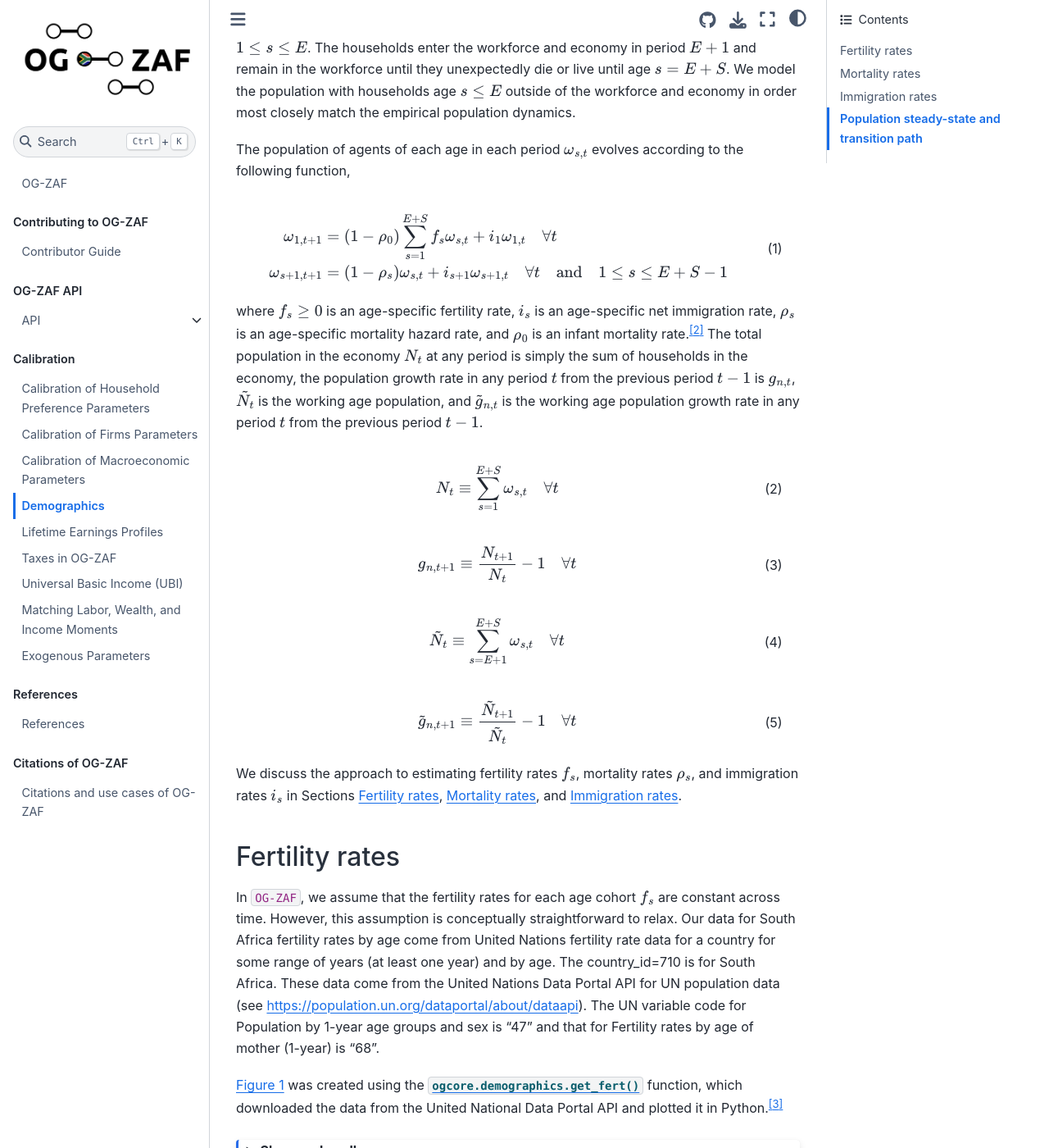
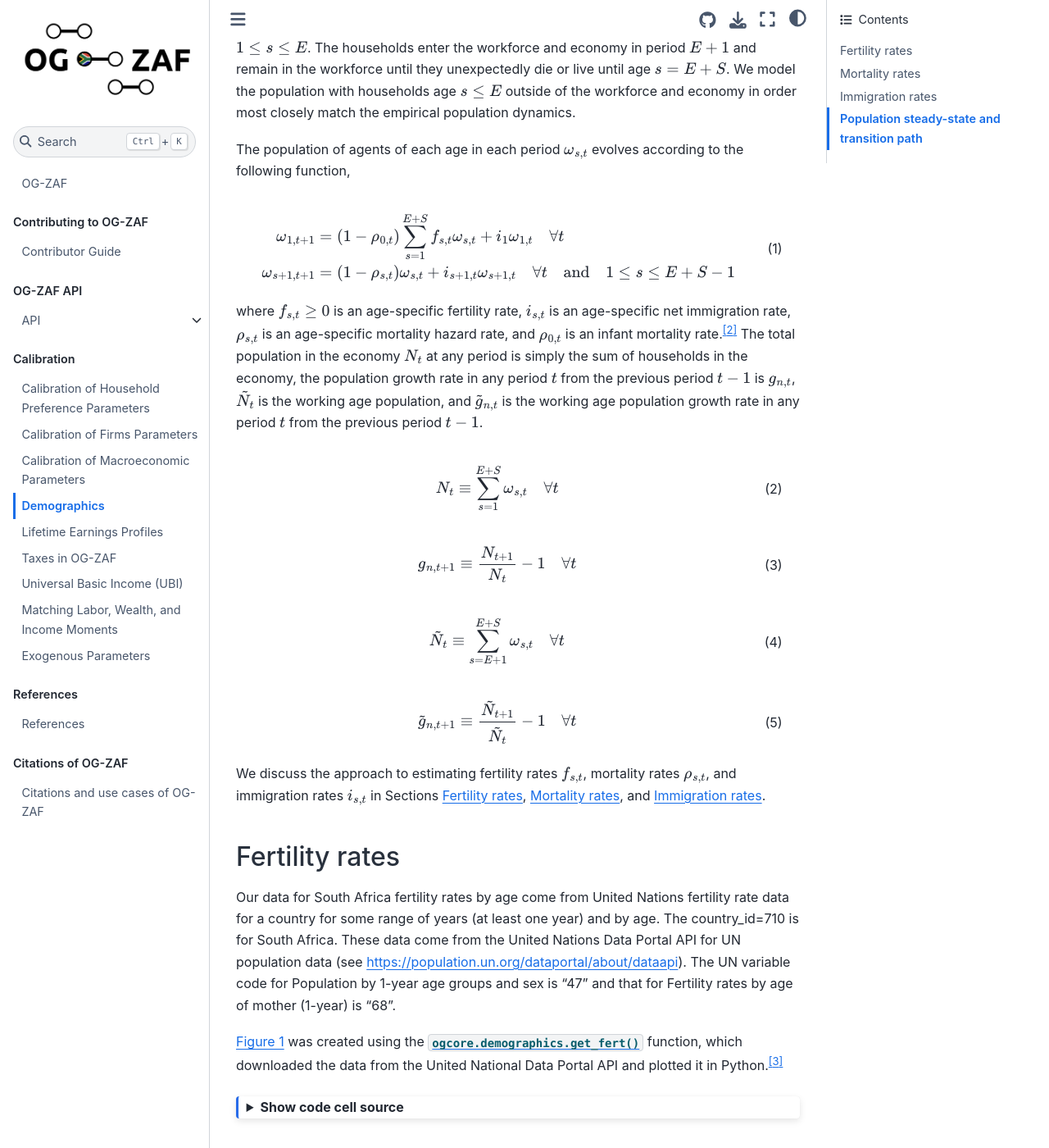
Before and after one commit to EAPD-DRB/OG-ZAF, a Jupyter Book: the page built from docs/book/content/calibration/demographics.md, in a window 1280 px wide and 1400 px high, scrolled down 525 px. Shown: the whole window at 82% size. Built offline with Jupyter Book 1.0.4 settings and Sphinx 7.4.7 and the Sphinx Book theme 1.1.4, drawn with Linux system fonts in a browser that asks for light colours; cross-references to code outside the pages are shown as plain code; some of the changed text lies outside the part shown.

Commit message:
update eqn's to note time varying demog params

````diff
--- a/docs/book/content/calibration/demographics.md
+++ b/docs/book/content/calibration/demographics.md
@@ -13,7 +13,7 @@ kernelspec:
 (Chap_Demog)=
 # Demographics
 
-We start the `OG-ZAF` section on modeling the household with a description of the demographics of the model. {cite}`Nishiyama:2015` and {cite}`DeBackerEtAl:2019` have recently shown that demographic dynamics are likely the biggest influence on macroeconomic time series, exhibiting more influence than fiscal variables or household preference parameters.
+Demographics are a key component of the macroeconmic model. {cite}`Nishiyama:2015` and {cite}`DeBackerEtAl:2019` have recently shown that demographic dynamics are likely the biggest influence on macroeconomic time series, exhibiting more influence than fiscal variables or household preference parameters.
 
 In this chapter, we characterize the equations and parameters that govern the transition dynamics of the population distribution by age. In `OG-ZAF`, we take the approach of taking mortality rates and fertility rates from outside estimates. But we estimate our immigration rates as residuals using the mortality rates, fertility rates, and at least two consecutive periods of population distribution data. This approach makes sense if one is modeling a country in which one is not confident in the immigration rate data. If the country has good immigration data, then the immigration residual approach we describe below can be skipped.
 
@@ -22,11 +22,11 @@ We define $\omega_{s,t}$ as the number of households of age $s$ alive at time $t
 The population of agents of each age in each period $\omega_{s,t}$ evolves according to the following function,
 ```{math}
   :label: EqPopLawofmotion
-    \omega_{1,t+1} &= (1 - \rho_0)\sum_{s=1}^{E+S} f_s\omega_{s,t} + i_1\omega_{1,t}\quad\forall t \\
-    \omega_{s+1,t+1} &= (1 - \rho_s)\omega_{s,t} + i_{s+1}\omega_{s+1,t}\quad\forall t\quad\text{and}\quad 1\leq s \leq E+S-1
+    \omega_{1,t+1} &= (1 - \rho_{0,t})\sum_{s=1}^{E+S} f_{s,t}\omega_{s,t} + i_1\omega_{1,t}\quad\forall t \\
+    \omega_{s+1,t+1} &= (1 - \rho_{s,t})\omega_{s,t} + i_{s+1,t}\omega_{s+1,t}\quad\forall t\quad\text{and}\quad 1\leq s \leq E+S-1
 ```
 
-where $f_s\geq 0$ is an age-specific fertility rate, $i_s$ is an age-specific net immigration rate, $\rho_s$ is an age-specific mortality hazard rate, and $\rho_0$ is an infant mortality rate.[^houseprob_note] The total population in the economy $N_t$ at any period is simply the sum of households in the economy, the population growth rate in any period $t$ from the previous period $t-1$ is $g_{n,t}$, $\tilde{N}_t$ is the working age population, and $\tilde{g}_{n,t}$ is the working age population growth rate in any period $t$ from the previous period $t-1$.
+where $f_{s,t}\geq 0$ is an age-specific fertility rate, $i_{s,t}$ is an age-specific net immigration rate, $\rho_{s,t}$ is an age-specific mortality hazard rate, and $\rho_{0,t}$ is an infant mortality rate.[^houseprob_note] The total population in the economy $N_t$ at any period is simply the sum of households in the economy, the population growth rate in any period $t$ from the previous period $t-1$ is $g_{n,t}$, $\tilde{N}_t$ is the working age population, and $\tilde{g}_{n,t}$ is the working age population growth rate in any period $t$ from the previous period $t-1$.
 
 ```{math}
   :label: EqPopN
@@ -48,12 +48,12 @@ where $f_s\geq 0$ is an age-specific fertility rate, $i_s$ is an age-specific ne
   \tilde{g}_{n,t+1} \equiv \frac{\tilde{N}_{t+1}}{\tilde{N}_t} - 1 \quad\forall t
 ```
 
-We discuss the approach to estimating fertility rates $f_s$, mortality rates $\rho_s$, and immigration rates $i_s$ in Sections {ref}`SecDemogFert`, {ref}`SecDemogMort`, and {ref}`SecDemogImm`.
+We discuss the approach to estimating fertility rates $f_{s,t}$, mortality rates $\rho_{s,t}$, and immigration rates $i_{s,t}$ in Sections {ref}`SecDemogFert`, {ref}`SecDemogMort`, and {ref}`SecDemogImm`.
 
 (SecDemogFert)=
 ## Fertility rates
 
-  In `OG-ZAF`, we assume that the fertility rates for each age cohort $f_s$ are constant across time. However, this assumption is conceptually straightforward to relax. Our data for South Africa fertility rates by age come from United Nations fertility rate data for a country for some range of years (at least one year) and by age. The country_id=710 is for South Africa. These data come from the United Nations Data Portal API for UN population data (see https://population.un.org/dataportal/about/dataapi). The UN variable code for Population by 1-year age groups and sex is "47" and that for Fertility rates by age of mother (1-year) is "68".
+   Our data for South Africa fertility rates by age come from United Nations fertility rate data for a country for some range of years (at least one year) and by age. The country_id=710 is for South Africa. These data come from the United Nations Data Portal API for UN population data (see https://population.un.org/dataportal/about/dataapi). The UN variable code for Population by 1-year age groups and sex is "47" and that for Fertility rates by age of mother (1-year) is "68".
 
   {numref}`Figure %s <FigFertRatesZAF>` was created using the [`ogcore.demographics.get_fert()`](https://github.com/PSLmodels/OG-Core/blob/master/ogcore/demographics.py#L146) function, which downloaded the data from the United National Data Portal API and plotted it in Python.[^un_data_portal]
 
@@ -106,7 +106,7 @@ We discuss the approach to estimating fertility rates $f_s$, mortality rates $\r
 (SecDemogMort)=
 ## Mortality rates
 
-  The mortality rates in our model $\rho_s$ are a one-period hazard rate and represent the probability of dying within one year, given that an household is alive at the beginning of the period in which they are age-$s$. We assume that the mortality rates for each age cohort $\rho_s$ are constant across time. But this assumption can be relaxed. These data come from the United Nations Population Data Portal API for UN population data (see https://population.un.org/dataportal/about/dataapi). The model uses neonatal mortality rates (deaths per 1,000 live births, divided by 1,000) for the infant mortality rate from World Bank World Development Indicators, available at https://data.worldbank.org/indicator/SH.DYN.NMRT
+  The mortality rates in our model $\rho_{s,t}$ are a one-period hazard rate and represent the probability of dying within one year, given that an household is alive at the beginning of the period in which they are age-$s$. These data come from the United Nations Population Data Portal API for UN population data (see https://population.un.org/dataportal/about/dataapi). The model uses neonatal mortality rates (deaths per 1,000 live births, divided by 1,000) for the infant mortality rate from World Bank World Development Indicators, available at https://data.worldbank.org/indicator/SH.DYN.NMRT
 
   The mortality rates are a population-weighted average of the male and female mortality rates by one-year age increments reported by United Nations. The maximum age in years in our model is truncated to 100-years old. In addition, we constrain the mortality rate to be 1.0 or 100 percent at the maximum age of 100.
 
@@ -215,19 +215,19 @@ We discuss the approach to estimating fertility rates $f_s$, mortality rates $\r
   South Africa immigration rates by age $\left(\rho_s\right)$ for $E+S=100$: year 2023
   ```
 
-  We calculate our immigration rates for the consecutive-year-periods of population distribution data 2022 and 2023. The immigration rates $i_s$ that we use in our model are the the residuals described in {eq}`EqPopImmRates` implied by these two consecutive periods. {numref}`Figure %s <FigImmRatesZAF>` shows the estimated immigration rates for $E+S=100$ and given the fertility rates from Section {ref}`SecDemogFert` and the mortality rates from Section {ref}`SecDemogMort`. These immigration rates show large out-migration from South Africa.[^out_migration]
+  We calculate our immigration rates for the consecutive-year-periods of population distribution data 2022 and 2023. The immigration rates $i_{s,t}$ that we use in our model are the the residuals described in {eq}`EqPopImmRates` implied by these two consecutive periods. {numref}`Figure %s <FigImmRatesZAF>` shows the estimated immigration rates for $E+S=100$ and given the fertility rates from Section {ref}`SecDemogFert` and the mortality rates from Section {ref}`SecDemogMort`. These immigration rates show large out-migration from South Africa.[^out_migration]
 
   At the end of Section {ref}`SecDemogPopSSTP`, we describe a small adjustment that we make to the immigration rates after a certain number of periods in order to make computation of the transition path equilibrium of the model compute more robustly.
 
 (SecDemogPopSSTP)=
 ## Population steady-state and transition path
 
-  This model requires information about mortality rates $\rho_s$ in order to solve for the household's problem each period. It also requires the steady-state stationary population distribution $\bar{\omega}_{s}$ and population growth rate $\bar{g}_n$ as well as the full transition path of the stationary population distribution $\hat{\omega}_{s,t}$ and population grow rate $\tilde{g}_{n,t}$ from the current state to the steady-state. To solve for the steady-state and the transition path of the stationary population distribution, we write the stationary population dynamic equations {eq}`EqPopLawofmotionStat` and their matrix representation {eq}`EqPopLOMstatmat`.
+  This model requires information about mortality rates $\rho_{s,t}$ in order to solve for the household's problem each period. It also requires the steady-state stationary population distribution $\bar{\omega}_{s}$ and population growth rate $\bar{g}_n$ as well as the full transition path of the stationary population distribution $\hat{\omega}_{s,t}$ and population grow rate $\tilde{g}_{n,t}$ from the current state to the steady-state. To solve for the steady-state and the transition path of the stationary population distribution, we write the stationary population dynamic equations {eq}`EqPopLawofmotionStat` and their matrix representation {eq}`EqPopLOMstatmat`.
 
   ```{math}
   :label: EqPopLawofmotionStat
-      \hat{\omega}_{1,t+1} &= \frac{(1-\rho_0)\sum_{s=1}^{E+S} f_s\hat{\omega}_{s,t} + i_1\hat{\omega}_{1,t}}{1+\tilde{g}_{n,t+1}}\quad\forall t \\
-      \hat{\omega}_{s+1,t+1} &= \frac{(1 - \rho_s)\hat{\omega}_{s,t} + i_{s+1}\hat{\omega}_{s+1,t}}{1+\tilde{g}_{n,t+1}}\qquad\quad\:\forall t\quad\text{and}\quad 1\leq s \leq E+S-1
+      \hat{\omega}_{1,t+1} &= \frac{(1-\rho_{0,t})\sum_{s=1}^{E+S} f_{s,t}\hat{\omega}_{s,t} + i_{1,t}\hat{\omega}_{1,t}}{1+\tilde{g}_{n,t+1}}\quad\forall t \\
+      \hat{\omega}_{s+1,t+1} &= \frac{(1 - \rho_{s,t})\hat{\omega}_{s,t} + i_{s+1,t}\hat{\omega}_{s+1,t}}{1+\tilde{g}_{n,t+1}}\qquad\quad\:\forall t\quad\text{and}\quad 1\leq s \leq E+S-1
   ```
 
   ```{math}
````
Also changed, not shown: other parts of docs/book/content/calibration/demographics.md (+4 -4 lines).
